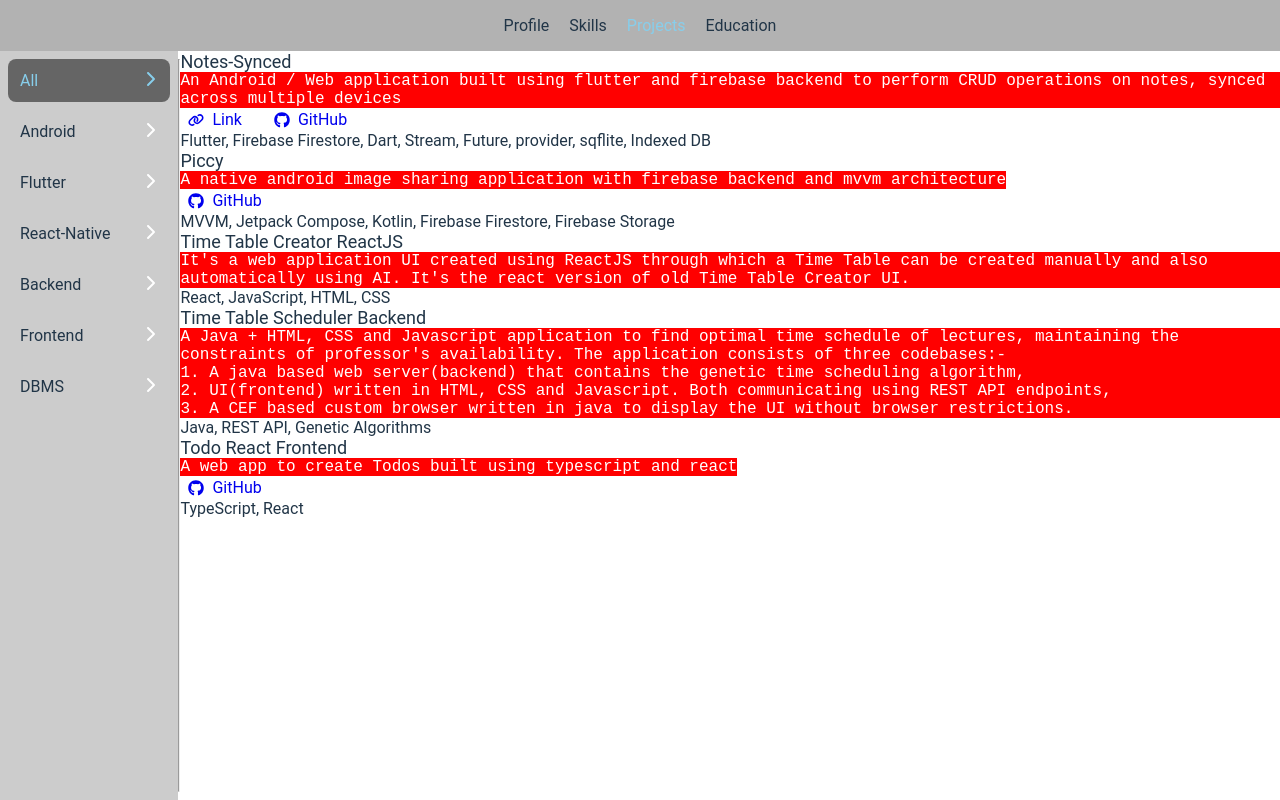
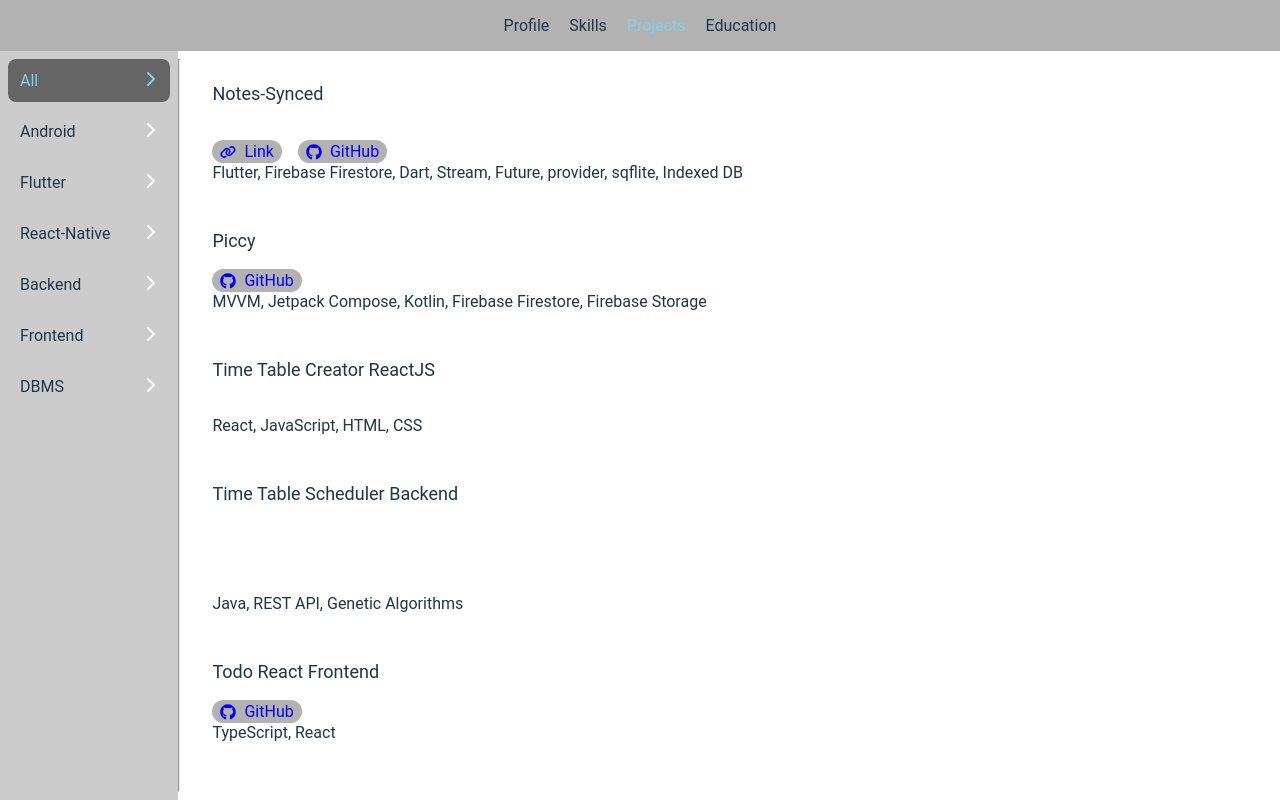
Before and after one commit to srideep-banerjee/Portfolio, a React (Vite) app: page / in a window 1280 px wide. Both pictures are taken after a click on the item "Projects". Built offline with nearby package versions, Linux system fonts and the light colour scheme.

Commit message:
Minor improvement to project css

```diff
--- a/src/styles/Projects.css
+++ b/src/styles/Projects.css
@@ -4,14 +4,24 @@
 }
 
 #project-list {
+    display: flex;
     flex: 1;
+    gap: 16px;
+    padding-top: 16px;
+    padding-bottom: 16px;
+    box-sizing: border-box;
     flex-direction: column;
-    align-items: stretch;
     justify-content: start;
+    height: 100%;
+    overflow-y: auto;
 }
 
 .project-item {
     display: flex;
+    background-color: rgba(255, 255, 255, 0.1);
+    padding: 16px;
+    margin: 0 16px;
+    border-radius: 16px;
     flex-direction: column;
     justify-content: center;
     align-items: start;
@@ -23,7 +33,6 @@
 
 .project-description {
     text-wrap: wrap;
-    background-color: red;
     font-size: 1rem;
     color: white;
     margin: 0;
@@ -40,7 +49,7 @@
     display: flex;
     align-items: center;
     border-radius: 500px;
-    background-color: rgba(255, 255, 255, 0.1);
+    background-color: rgba(0, 0, 0, 0.3);
     padding: 2px 0.5rem;
     cursor: pointer;
 }
```
